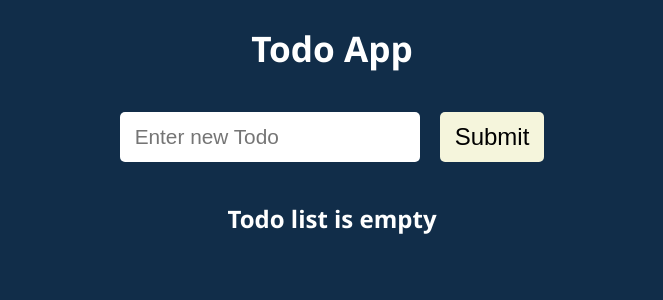
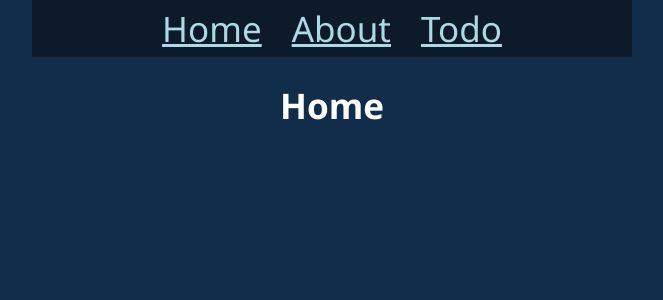
Before and after one commit to OlegTiotenshi/ReactSamples, a React (Create React App) app: page / in a window 1280 px wide. Shown: the top 300 px of the page, without its empty margins (308-971 px from the left). Built offline with nearby package versions, Linux system fonts and the light colour scheme.

Commit message:
add few routes

```diff
--- a/src/App.css
+++ b/src/App.css
@@ -9,3 +9,17 @@
   margin-bottom: 40px;
   margin-top: 24px;
 }
+
+a {
+  color: lightblue;
+  font-size: 35px;
+}
+
+nav a {
+  margin: 15px;
+}
+
+nav {
+  background-color: #0c1a29;
+  padding: 5px;
+}
--- a/src/App.js
+++ /dev/null
@@ -1,15 +0,0 @@
-import { BrowserRouter } from 'react-router-dom'
-import TodoApp from './todo_app/TodoApp'
-import './App.css'
-
-function App() {
-  return (
-    <BrowserRouter>
-      <div className="App">
-        <TodoApp />
-      </div>
-    </BrowserRouter>
-  )
-}
-
-export default App
--- /dev/null
+++ b/src/App.jsx
@@ -0,0 +1,26 @@
+import { BrowserRouter, Route, Routes } from 'react-router-dom'
+import TodoApp from './todo_app/TodoApp'
+import Home from './components/Home'
+import About from './components/About'
+import NotFound from './components/NotFound'
+import MainLayout from './layouts/MainLayout'
+import './App.css'
+
+function App() {
+  return (
+    <BrowserRouter>
+      <div className="App">
+        <Routes>
+          <Route path="/" element={<MainLayout />}>
+            <Route index element={<Home />} />
+            <Route path="*" element={<NotFound />} />
+            <Route path="todo" element={<TodoApp />} />
+            <Route path="about" element={<About />} />
+          </Route>
+        </Routes>
+      </div>
+    </BrowserRouter>
+  )
+}
+
+export default App
--- /dev/null
+++ b/src/components/About.jsx
@@ -0,0 +1,9 @@
+const About = () => {
+  return (
+    <>
+      <h1>About</h1>
+    </>
+  )
+}
+
+export default About
--- /dev/null
+++ b/src/components/Home.jsx
@@ -0,0 +1,9 @@
+const Home = () => {
+  return (
+    <>
+      <h1>Home</h1>
+    </>
+  )
+}
+
+export default Home
--- /dev/null
+++ b/src/components/Menu.jsx
@@ -0,0 +1,13 @@
+import { Link } from 'react-router-dom'
+
+const Menu = () => {
+  return (
+    <nav>
+      <Link to="/">Home</Link>
+      <Link to="/about">About</Link>
+      <Link to="/todo">Todo</Link>
+    </nav>
+  )
+}
+
+export default Menu
--- /dev/null
+++ b/src/components/NotFound.jsx
@@ -0,0 +1,5 @@
+const NotFound = () => {
+  return <h1>Not Found</h1>
+}
+
+export default NotFound
--- /dev/null
+++ b/src/layouts/MainLayout.jsx
@@ -0,0 +1,13 @@
+import { Outlet } from 'react-router-dom'
+import Menu from '../components/Menu'
+
+const MainLayout = () => {
+  return (
+    <div>
+      <Menu />
+      <Outlet />
+    </div>
+  )
+}
+
+export default MainLayout
```
